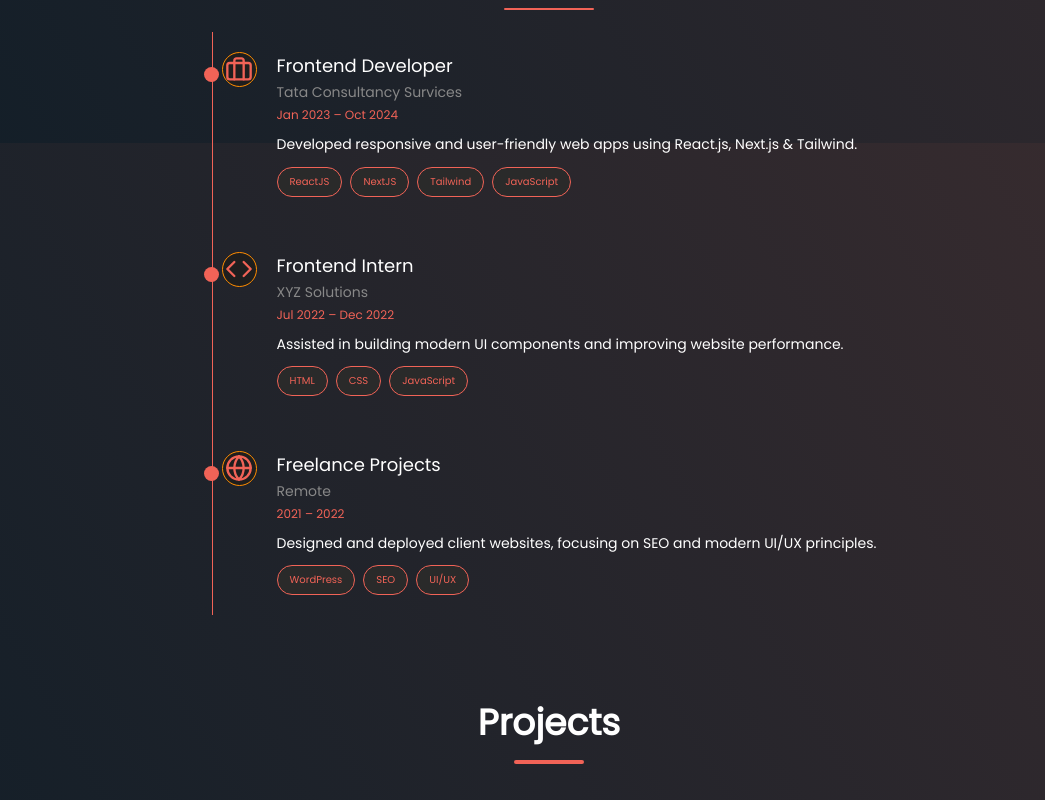
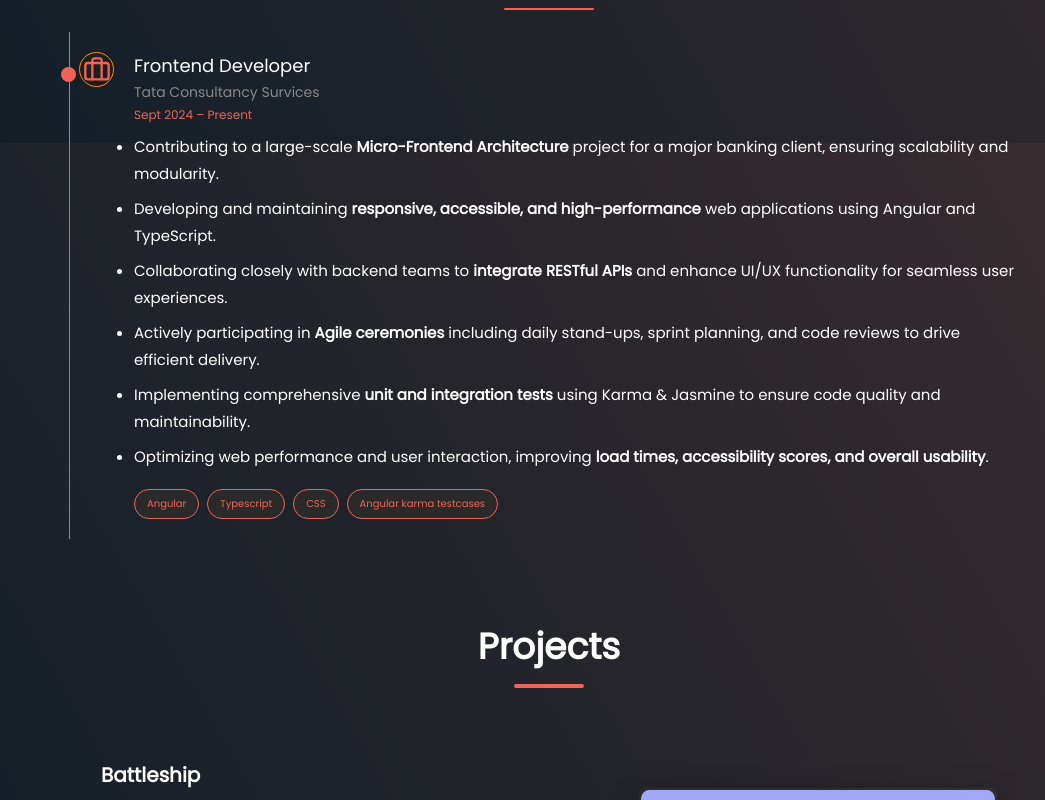
Before and after one commit to sgsayani/protfolio-react, a React (Vite) app: page / in a window 1280 px wide. Shown: the part 1457-2257 px from the top of the page, without its empty margins (91-1136 px from the left). Built offline with nearby package versions, Linux system fonts and the light colour scheme.

Commit message:
css experience done

```diff
--- a/src/components/Experience/Experience.css
+++ b/src/components/Experience/Experience.css
@@ -136,6 +136,21 @@
   line-height: 1.6;
   margin-top: 6px;
 }
+.experience-desc li {
+  margin-bottom: 8px;
+  font-size: 15px;
+  line-height: 1.8;
+}
+
+.experience-desc strong {
+  color: #ffffff;
+}
+
+.experience-skills span {
+  padding: 8px 14px;
+  font-size: 11px;
+}
+
 
 .experience-skills {
   display: flex;
@@ -206,6 +221,7 @@
   .experience-desc {
     font-size: 13px;
   }
+
 
   .experience-item {
     padding-left: 45px;
--- a/src/components/Experience/Experience.jsx
+++ b/src/components/Experience/Experience.jsx
@@ -16,20 +16,29 @@ const Experience = () => {
                     <div className='experience-details'>
                         <h2>Frontend Developer</h2>
                         <h3>Tata Consultancy Survices</h3>
-                        <p className='experience-date'>Jan 2023 – Oct 2024</p>
+                        <p className='experience-date'>Sept 2024 – Present</p>
                         <p className='experience-desc'>
-                            Developed responsive and user-friendly web apps using React.js, Next.js & Tailwind.
+                            {/* Developed responsive and user-friendly web apps using React.js, Next.js & Tailwind. */}
+                            <ul>
+                                <li>Contributing to a large-scale <strong>Micro-Frontend Architecture</strong> project for a major banking client, ensuring scalability and modularity.</li>
+                                <li>Developing and maintaining <strong>responsive, accessible, and high-performance</strong> web applications using Angular and TypeScript.</li>
+                                <li>Collaborating closely with backend teams to <strong>integrate RESTful APIs</strong> and enhance UI/UX functionality for seamless user experiences.</li>
+                                <li>Actively participating in <strong>Agile ceremonies</strong> including daily stand-ups, sprint planning, and code reviews to drive efficient delivery.</li>
+                                <li>Implementing comprehensive <strong>unit and integration tests</strong> using Karma & Jasmine to ensure code quality and maintainability.</li>
+                                <li>Optimizing web performance and user interaction, improving <strong>load times, accessibility scores, and overall usability</strong>.</li>
+                            </ul>
+
                         </p>
                         <div className='experience-skills'>
-                            <span>ReactJS</span>
-                            <span>NextJS</span>
-                            <span>Tailwind</span>
-                            <span>JavaScript</span>
+                            <span>Angular</span>
+                            <span>Typescript</span>
+                            <span>CSS</span>
+                            <span>Angular karma testcases</span>
                         </div>
                     </div>
                 </div>
 
-                <div className='experience-item'>
+                {/* <div className='experience-item'>
                     <div className='experience-icon'>
                         <Code size={28} />
                     </div>
@@ -46,9 +55,9 @@ const Experience = () => {
                             <span>JavaScript</span>
                         </div>
                     </div>
-                </div>
+                </div> */}
 
-                <div className='experience-item'>
+                {/* <div className='experience-item'>
                     <div className='experience-icon'>
                         <Globe size={28} />
                     </div>
@@ -65,7 +74,7 @@ const Experience = () => {
                             <span>UI/UX</span>
                         </div>
                     </div>
-                </div>
+                </div> */}
 
             </div>
         </div>
```
